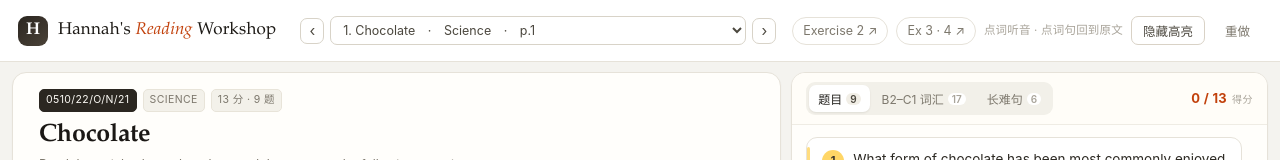
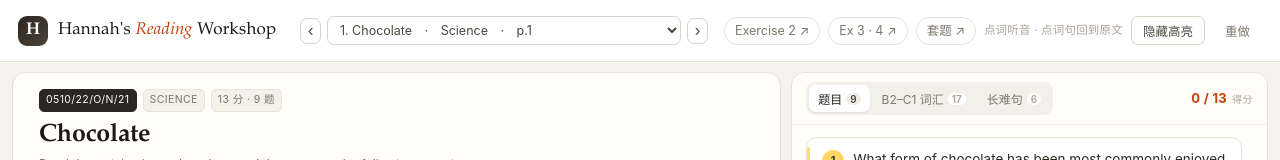
Before and after one commit to cbydh7v78c-prog/hannahs-reading-workshop, a plain HTML site: page index.html in a window 1280 px wide. Shown: the top 160 px of the page. Drawn offline with Linux system fonts and the light colour scheme.

Commit message:
feat: Hannah's Reading Workshop — 11 篇 IGCSE ESL 阅读精讲（99 题 / 180 词汇 / 68 长难句）

```diff
--- a/index.html
+++ b/index.html
@@ -28,6 +28,7 @@
   <div class="hdr-right">
     <a class="xlink" href="https://cbydh7v78c-prog.github.io/hannahs-reading-workshop-ex2/" title="切换到 Exercise 2">Exercise 2 ↗</a>
     <a class="xlink" href="https://cbydh7v78c-prog.github.io/hannahs-reading-workshop-ex34/" title="Exercise 3 Note-taking 与 Exercise 4 Multiple Choice">Ex 3 · 4 ↗</a>
+    <a class="xlink" href="https://cbydh7v78c-prog.github.io/hannahs-reading-workshop-practice/" title="17 套完整阅读真题（Ex 1–4）">套题 ↗</a>
     <span class="tip">点词听音 · 点词句回到原文</span>
     <button class="btn" id="btnToggle" title="切换答案句高亮">隐藏高亮</button>
     <button class="btn btn-ghost" id="btnReset" title="清空作答">重做</button>
```
